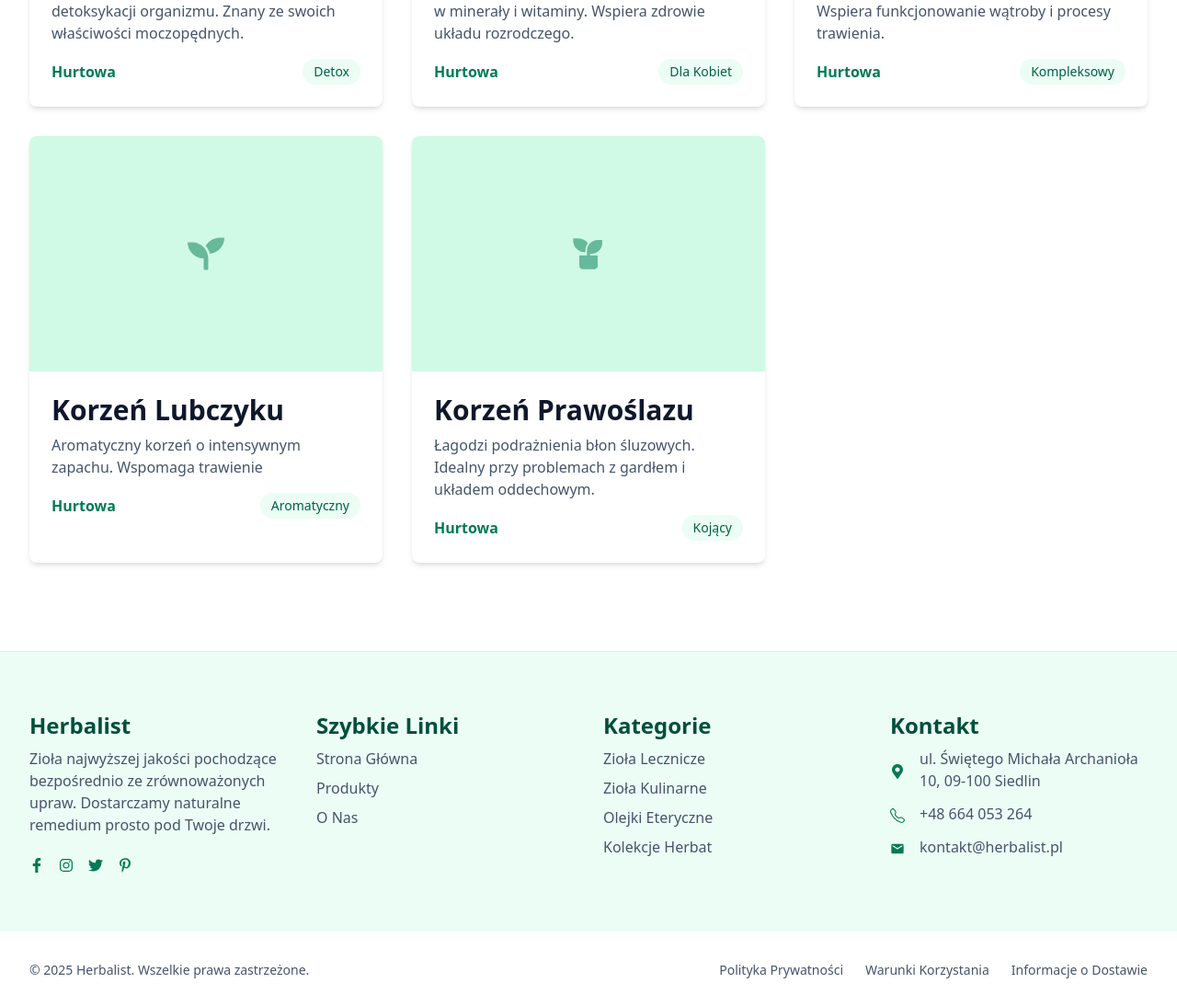
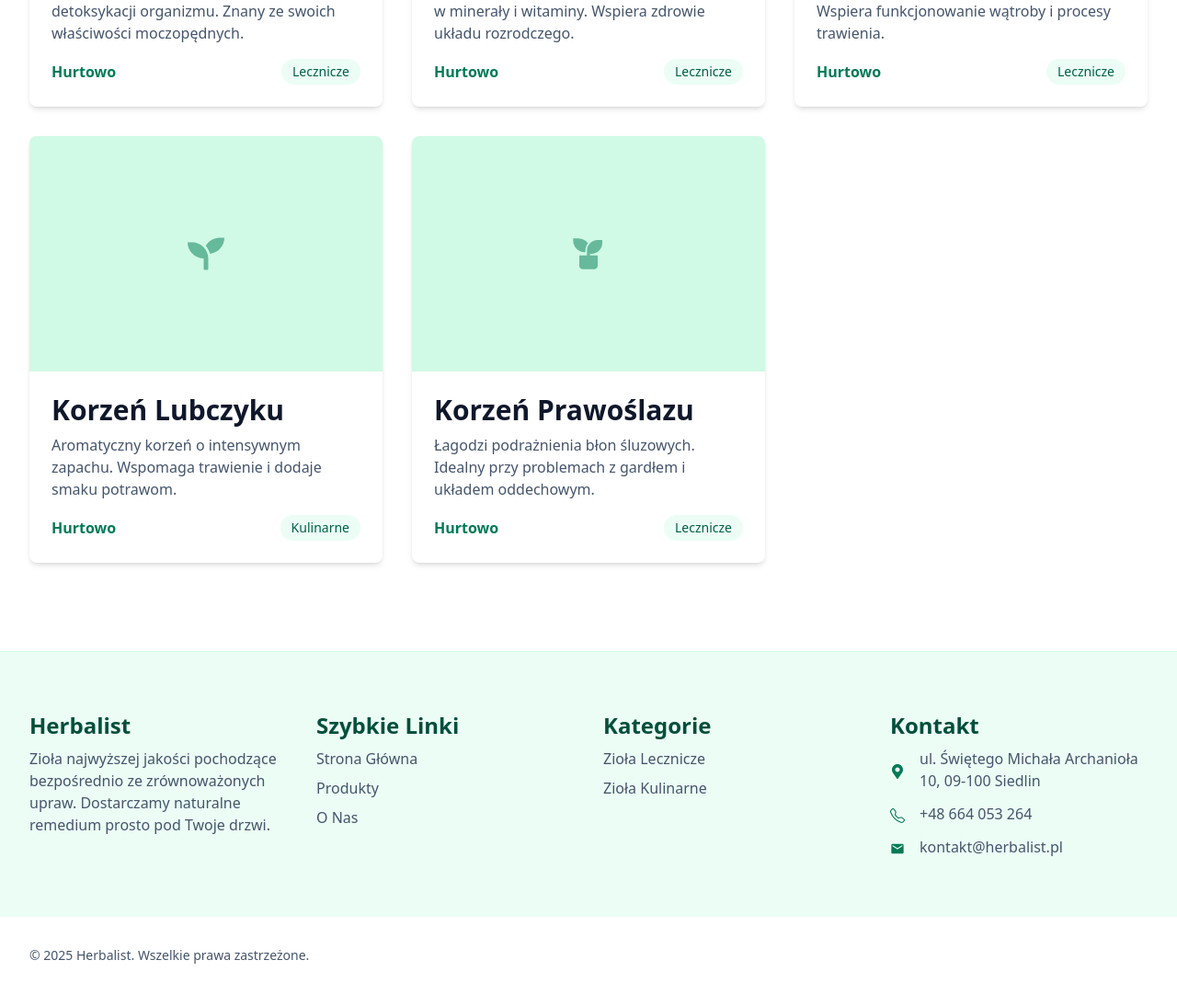
Before and after one commit to MichalIrzylowski/herbalist, a Next.js app: page /products in a window 1280 px wide. Shown: the part 1190-2284 px from the top of the page at 92% size. Built offline with nearby package versions, Linux system fonts and the light colour scheme.

Commit message:
Refactor ProductsPage component: implement dynamic product filtering based on category; enhance Footer component with updated links and external link for address.

```diff
--- a/src/app/products/page.tsx
+++ b/src/app/products/page.tsx
@@ -1,5 +1,6 @@
 import CompactHero from "@/components/CompactHero";
 import { Heading } from "@/components/Heading";
+import { IconName } from "@/components/Icon";
 import { ProductCard } from "@/components/ProductCard";
 import { Section } from "@/components/Section";
 import type { Metadata } from "next";
@@ -39,7 +40,102 @@ export const metadata: Metadata = {
   },
 };
 
-export default function ProductsPage() {
+export interface ProductsPageProps {
+  searchParams: Promise<{
+    category: string;
+  }>;
+}
+
+const products = [
+  {
+    name: "Mięta Pieprzowa",
+    description:
+      "Orzeźwiający aromat i właściwości wspierające trawienie. Idealna na napary i herbaty ziołowe.",
+    weight: "Hurtowo",
+    tag: "Kulinarne",
+    iconName: "seedling",
+  },
+  {
+    name: "Rumianek Pospolity",
+    description:
+      "Znany ze swoich właściwości uspokajających i przeciwzapalnych. Wspomaga sen i łagodzi podrażnienia.",
+    weight: "Hurtowo",
+    tag: "Lecznicze",
+    iconName: "leaf",
+  },
+  {
+    name: "Melisa Lekarska",
+    description:
+      "Delikatny cytrynowy aromat i właściwości relaksujące. Pomaga zredukować stres i poprawić jakość snu.",
+    weight: "Hurtowo",
+    tag: "Lecznicze",
+    iconName: "plant",
+  },
+  {
+    name: "Liść Brzozy",
+    description:
+      "Wspomaga układ moczowy i pomaga w detoksykacji organizmu. Znany ze swoich właściwości moczopędnych.",
+    weight: "Hurtowo",
+    tag: "Lecznicze",
+    imageSrc: "/birch-leaf.jpg",
+  },
+  {
+    name: "Liść Maliny",
+    description:
+      "Tradycyjnie stosowany przez kobiety, bogaty w minerały i witaminy. Wspiera zdrowie układu rozrodczego.",
+    weight: "Hurtowo",
+    tag: "Lecznicze",
+    imageSrc: "/raspberry-leaf.jpg",
+  },
+  {
+    name: "Mniszek Lekarski",
+    description:
+      "Liście, kwiaty i korzeń mniszka lekarskiego. Wspiera funkcjonowanie wątroby i procesy trawienia.",
+    weight: "Hurtowo",
+    tag: "Lecznicze",
+    iconName: "plantOutline",
+  },
+  {
+    name: "Korzeń Lubczyku",
+    description:
+      "Aromatyczny korzeń o intensywnym zapachu. Wspomaga trawienie i dodaje smaku potrawom.",
+    weight: "Hurtowo",
+    tag: "Kulinarne",
+    iconName: "seedling",
+  },
+  {
+    name: "Korzeń Prawoślazu",
+    description:
+      "Łagodzi podrażnienia błon śluzowych. Idealny przy problemach z gardłem i układem oddechowym.",
+    weight: "Hurtowo",
+    tag: "Lecznicze",
+    iconName: "plant",
+  },
+];
+
+export default async function ProductsPage({
+  searchParams,
+}: ProductsPageProps) {
+  const { category } = await searchParams;
+
+  const filteredProducts = category
+    ? products.filter(
+        (product) => product.tag.toLowerCase() === category.toLowerCase()
+      )
+    : products;
+
+  const productsComponents = filteredProducts.map((product, index) => (
+    <ProductCard
+      key={index}
+      name={product.name}
+      description={product.description}
+      weight={product.weight}
+      tag={product.tag}
+      imageSrc={product.imageSrc}
+      iconName={product.iconName as IconName}
+    />
+  ));
+
   return (
     <div>
       <main>
@@ -49,69 +145,12 @@ export default function ProductsPage() {
           ctaText="Skontaktuj się z Nami"
           ctaLink="/contact"
         />
-
         <Section background="white" spacing="large">
           <Heading level={2} color="primary" marginBottom="medium">
             Nasze Produkty
           </Heading>
-
           <div className="grid grid-cols-1 md:grid-cols-2 lg:grid-cols-3 gap-8 mt-8">
-            <ProductCard
-              name="Mięta Pieprzowa"
-              description="Orzeźwiający aromat i właściwości wspierające trawienie. Idealna na napary i herbaty ziołowe."
-              weight="Hurtowa"
-              tag="Bestseller"
-              iconName="seedling"
-            />
-            <ProductCard
-              name="Rumianek Pospolity"
-              description="Znany ze swoich właściwości uspokajających i przeciwzapalnych. Wspomaga sen i łagodzi podrażnienia."
-              weight="Hurtowa"
-              tag="Ekologiczny"
-              iconName="leaf"
-            />
-            <ProductCard
-              name="Melisa Lekarska"
-              description="Delikatny cytrynowy aromat i właściwości relaksujące. Pomaga zredukować stres i poprawić jakość snu."
-              weight="Hurtowa"
-              tag="Nowość"
-              iconName="plant"
-            />
-            <ProductCard
-              name="Liść Brzozy"
-              description="Wspomaga układ moczowy i pomaga w detoksykacji organizmu. Znany ze swoich właściwości moczopędnych."
-              weight="Hurtowa"
-              tag="Detox"
-              imageSrc="/birch-leaf.jpg"
-            />
-            <ProductCard
-              name="Liść Maliny"
-              description="Tradycyjnie stosowany przez kobiety, bogaty w minerały i witaminy. Wspiera zdrowie układu rozrodczego."
-              weight="Hurtowa"
-              tag="Dla Kobiet"
-              imageSrc="/raspberry-leaf.jpg"
-            />
-            <ProductCard
-              name="Mniszek Lekarski"
-              description="Liście, kwiaty i korzeń mniszka lekarskiego. Wspiera funkcjonowanie wątroby i procesy trawienia."
-              weight="Hurtowa"
-              tag="Kompleksowy"
-              iconName="plantOutline"
-            />
-            <ProductCard
-              name="Korzeń Lubczyku"
-              description="Aromatyczny korzeń o intensywnym zapachu. Wspomaga trawienie"
-              weight="Hurtowa"
-              tag="Aromatyczny"
-              iconName="seedling"
-            />
-            <ProductCard
-              name="Korzeń Prawoślazu"
-              description="Łagodzi podrażnienia błon śluzowych. Idealny przy problemach z gardłem i układem oddechowym."
-              weight="Hurtowa"
-              tag="Kojący"
-              iconName="plant"
-            />
+            {productsComponents}
           </div>
         </Section>
       </main>
--- a/src/components/Footer/index.tsx
+++ b/src/components/Footer/index.tsx
@@ -19,36 +19,7 @@ export function Footer() {
               Zioła najwyższej jakości pochodzące bezpośrednio ze zrównoważonych
               upraw. Dostarczamy naturalne remedium prosto pod Twoje drzwi.
             </p>
-            <div className="flex space-x-4">
-              <ExternalLink
-                href="#"
-                variant="social"
-                iconName="facebook"
-                iconSize="sm"
-                ariaLabel="Facebook"
-              />
-              <ExternalLink
-                href="#"
-                variant="social"
-                iconName="instagram"
-                iconSize="sm"
-                ariaLabel="Instagram"
-              />
-              <ExternalLink
-                href="#"
-                variant="social"
-                iconName="twitter"
-                iconSize="sm"
-                ariaLabel="Twitter"
-              />
-              <ExternalLink
-                href="#"
-                variant="social"
-                iconName="pinterest"
-                iconSize="sm"
-                ariaLabel="Pinterest"
-              />
-            </div>
+            <div className="flex space-x-4"></div>
           </div>
 
           <div>
@@ -80,23 +51,21 @@ export function Footer() {
             </Heading>
             <ul className="space-y-2">
               <li>
-                <Link href="#" variant="footer" size="none">
+                <Link
+                  href="/products?category=lecznicze"
+                  variant="footer"
+                  size="none"
+                >
                   Zioła Lecznicze
                 </Link>
               </li>
               <li>
-                <Link href="#" variant="footer" size="none">
+                <Link
+                  href="/products?category=kulinarne"
+                  variant="footer"
+                  size="none"
+                >
                   Zioła Kulinarne
-                </Link>
-              </li>
-              <li>
-                <Link href="#" variant="footer" size="none">
-                  Olejki Eteryczne
-                </Link>
-              </li>
-              <li>
-                <Link href="#" variant="footer" size="none">
-                  Kolekcje Herbat
                 </Link>
               </li>
             </ul>
@@ -110,7 +79,16 @@ export function Footer() {
               <li>
                 <TextWithIcon
                   iconName="location"
-                  text="ul. Świętego Michała Archanioła 10, 09-100 Siedlin"
+                  text={
+                    <ExternalLink
+                      href="https://www.google.com/maps/search/?api=1&query=ul.+Świętego+Michała+Archanioła+10,+09-100+Siedlin"
+                      variant="footer"
+                      size="none"
+                      openInNewTab={true}
+                    >
+                      ul. Świętego Michała Archanioła 10, 09-100 Siedlin
+                    </ExternalLink>
+                  }
                   iconColor="primary"
                   textColor="default"
                   iconPosition="left"
@@ -160,7 +138,7 @@ export function Footer() {
           <p className="text-slate-600 text-sm mb-4 md:mb-0">
             © {currentYear} Herbalist. Wszelkie prawa zastrzeżone.
           </p>
-          <div className="flex space-x-6">
+          {/* <div className="flex space-x-6">
             <Link href="#" variant="footer" size="none" className="text-sm">
               Polityka Prywatności
             </Link>
@@ -170,7 +148,7 @@ export function Footer() {
             <Link href="#" variant="footer" size="none" className="text-sm">
               Informacje o Dostawie
             </Link>
-          </div>
+          </div> */}
         </div>
       </Section>
     </footer>
```
